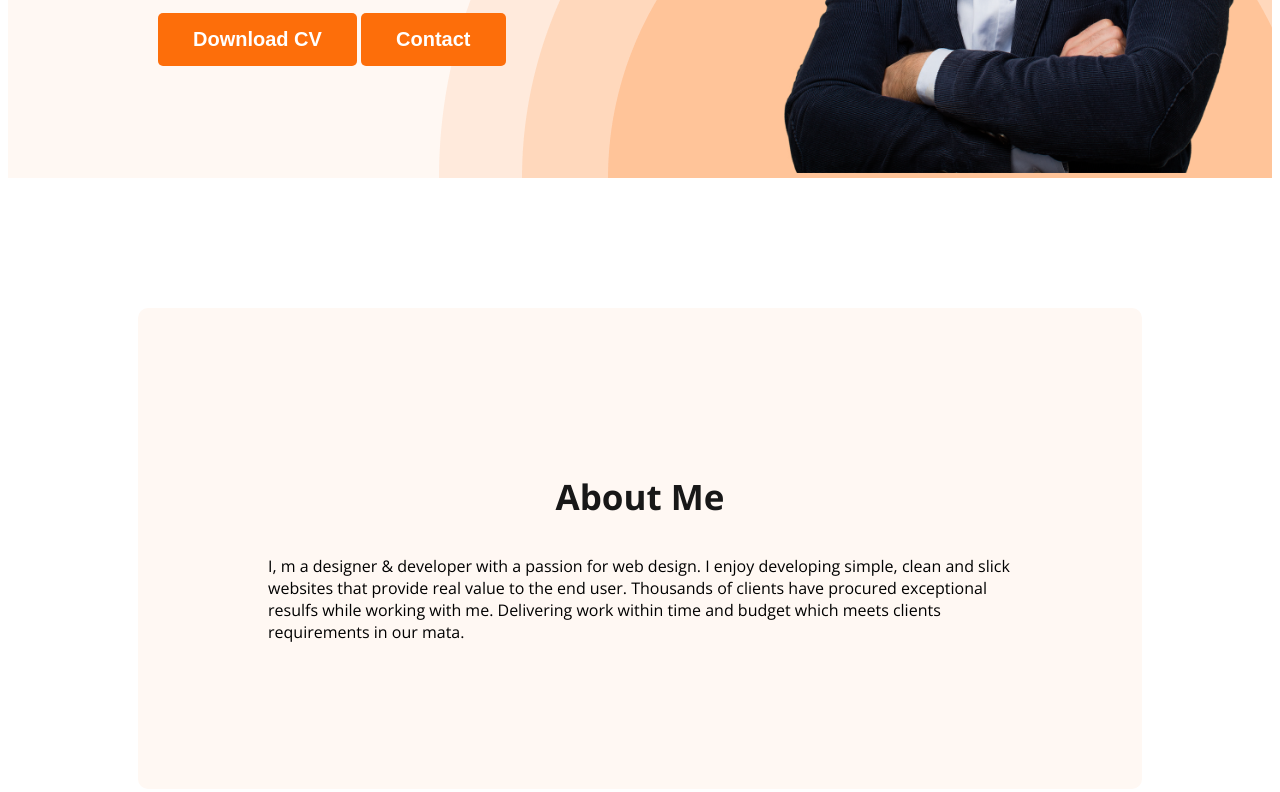
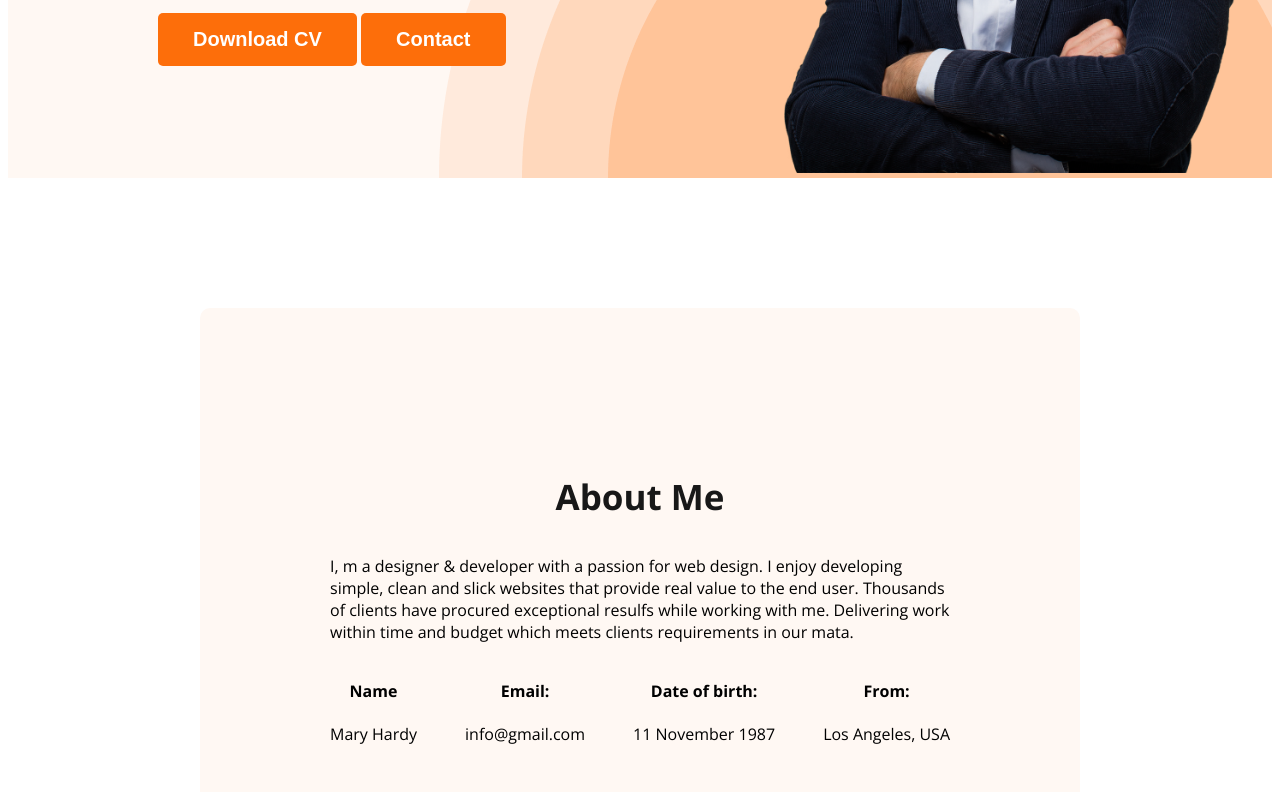
Before and after one commit to 89Faisal/webdeveloper-portfolio, a plain HTML site: page index.html in a window 1280 px wide. Shown: the part 595-1387 px from the top of the page. Drawn offline with nearby package versions, Linux system fonts and the light colour scheme.

Commit message:
added about information

```diff
--- a/index.html
+++ b/index.html
@@ -51,6 +51,27 @@
             Thousands of clients have procured exceptional resulfs while working with me.
             Delivering work within time and budget which meets clients requirements in our mata.
         </p>
+        <div class="about-info-container">
+            <div class="about-info">
+                <h4 class="info-title">Name</h4>
+                <p class="info-description">Mary Hardy</p>
+            </div>
+            <div class="about-info">
+                <h4 class="info-title">Email:</h4>
+                <p class="info-description"> info@gmail.com</p>
+            </div>
+            <div class="about-info">
+                <h4 class="info-title">Date of birth:</h4>
+                <p class="info-description">11 November 1987</p>
+            </div>
+            <div class="about-info">
+                <h4 class="info-title">From:</h4>
+                <p class="info-description"> Los Angeles, USA</p>
+            </div>
+
+
+
+        </div>
 
         </section>
 
--- a/styles/portfolio.css
+++ b/styles/portfolio.css
@@ -101,6 +101,11 @@
 }
 
 /* main section styles */
+
+main{
+    max-width: 1140px;
+    margin: 0 auto;
+}
 /* About section styles */
 
 .about{
@@ -109,3 +114,10 @@
     background: #FFF8F3;
     margin: 130px;
 }
+.about-info-container{
+    display: flex;
+    justify-content: space-between;
+}
+.about-info{
+    text-align: center;
+}
```
